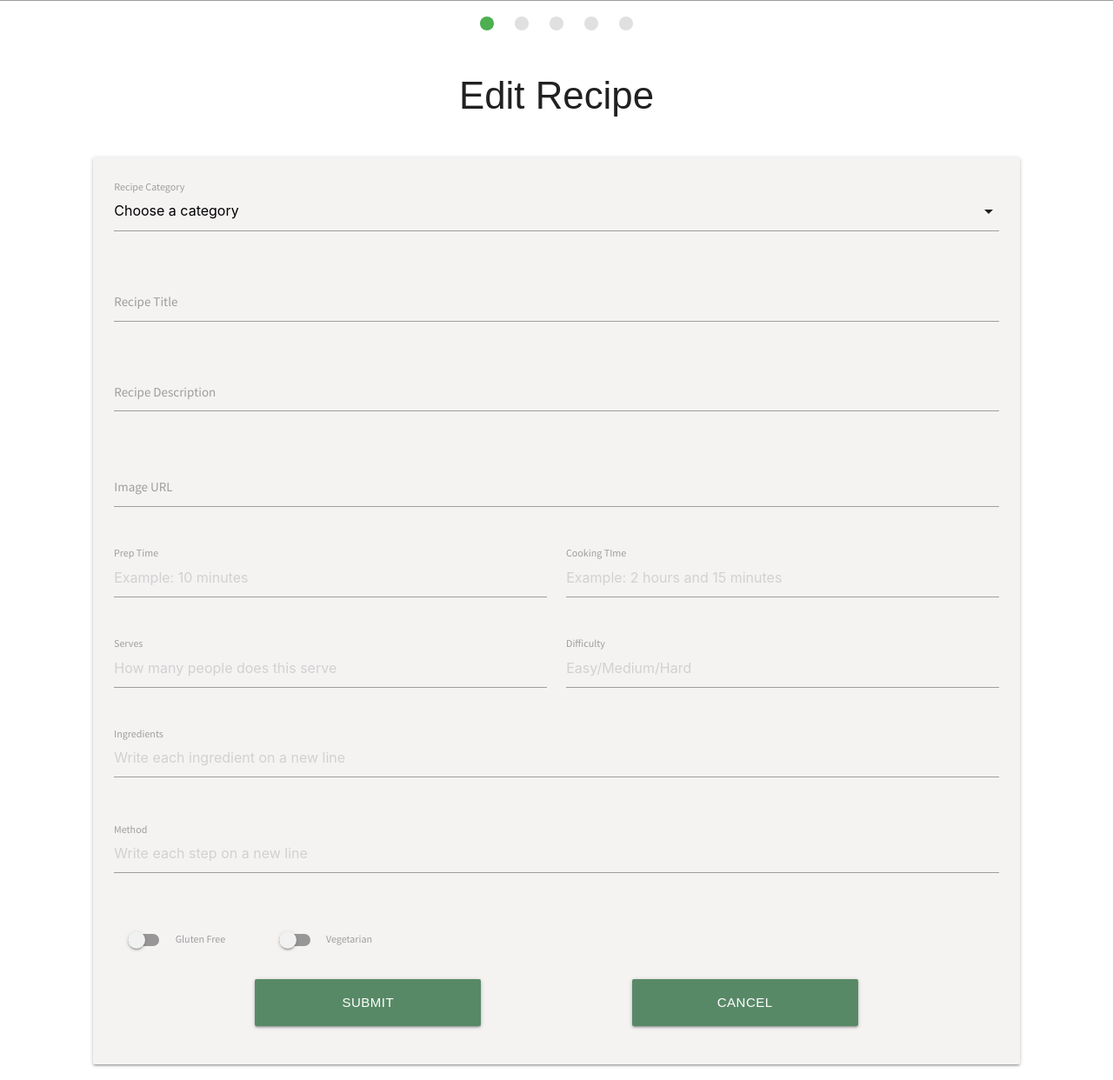
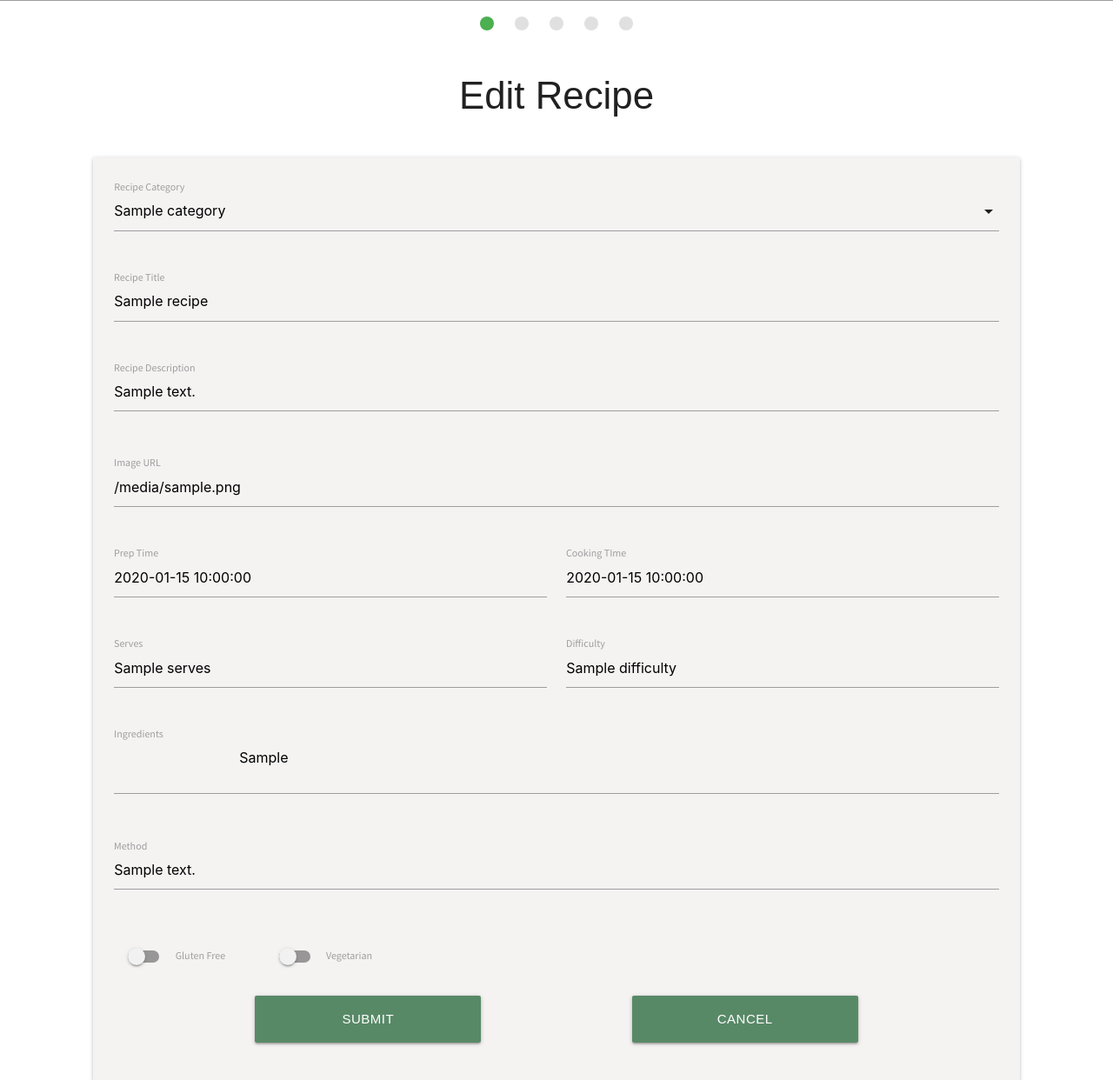
Before and after one commit to Gregory4321/ciao-down, a Flask app: template templates/edit_recipe.html in a window 1280 px wide. Shown: the part 479-1721 px from the top of the page at 87% size. Run offline with Flask 2, Linux system fonts and the light colour scheme; the template is opened without the code that fills it: most values are stand-ins (such as "Sample title", 1, 10 or a date in 2020); some libraries are stand-ins or nearby versions; some web fonts are replaced; grey boxes are pictures that could not be loaded.

Commit message:
Bind data to the Edit Recipe form

```diff
--- a/templates/edit_recipe.html
+++ b/templates/edit_recipe.html
@@ -53,9 +53,13 @@
                     <div class="row">
                         <div class="input-field col s12">
                             <select id="category_name" name="category_name" class="validate" required>
-                                <option value="" disabled selected>Choose a category</option>
+                                <option value="" disabled>Choose a category</option>
                                 {% for category in categories %}
-                                    <option value="{{ category.category_name }}">{{ category.category_name }}</option>
+                                    {% if category.category_name == recipe.category_name %}
+                                        <option value="{{ category.category_name }}" selected>{{ category.category_name }}</option>
+                                    {% else %}
+                                        <option value="{{ category.category_name }}">{{ category.category_name }}</option>
+                                    {% endif %}
                                 {% endfor %}
                             </select>
                             <label for="category_name">Recipe Category</label>
@@ -65,7 +69,7 @@
                     <div class="row">
                         <div class="input-field col s12">
                             <input id="recipe_title" name="recipe_title" type="text" class="validate" minlength="3"
-                                maxlength="50" required>
+                                value="{{ recipe.recipe_title }}" maxlength="50" required>
                             <label for="recipe_title">Recipe Title</label>
                         </div>
                     </div>
@@ -73,14 +77,17 @@
                     <div class="row">
                         <div class="input-field col s12">
                             <textarea id="recipe_description" name="recipe_description"
-                                class="materialize-textarea validate" minlength="5" maxlength="150" required></textarea>
+                                class="materialize-textarea validate" minlength="5" maxlength="150" required>
+                                {{- recipe.recipe_description -}}
+                            </textarea>
                             <label for="recipe_description">Recipe Description</label>
                         </div>
                     </div>
                     <!-- Recipe image -->
                     <div class="row">
                         <div class="input-field col s12">
-                            <input id="image_url" name="image_url" type="url" class="validate" required>
+                            <input id="image_url" name="image_url" type="url" class="validate"
+                                value="{{ recipe.image_url }}" required>
                             <label for="image_url">Image URL</label>
                         </div>
                     </div>
@@ -88,13 +95,13 @@
                     <div class="row">
                         <div class="input-field col s6">
                             <input id="prep_time" name="prep_time" type="text" class="validate"
-                                placeholder="Example: 10 minutes" required>
+                                value="{{ recipe.prep_time }}" placeholder="Example: 10 minutes" required>
                             <label for="prep_time">Prep Time</label>
                         </div>
                         <!-- Recipe cooking time -->
                         <div class="input-field col s6">
                             <input id="cooking_time" name="cooking_time" type="text" class="validate"
-                                placeholder="Example: 2 hours and 15 minutes" required>
+                                value="{{ recipe.cooking_time }}" placeholder="Example: 2 hours and 15 minutes" required>
                             <label for="cooking_time">Cooking TIme</label>
                         </div>
                     </div>
@@ -102,12 +109,13 @@
                     <div class="row">
                         <div class="input-field col s6">
                             <input id="serves" name="serves" type="text" class="validate" placeholder="How many people does this serve"
-                                required>
+                                value="{{ recipe.serves }}" required>
                             <label for="serves">Serves</label>
                         </div>
                         <!-- Recipe difficulty -->
                         <div class="input-field col s6">
-                            <input id="difficulty" name="difficulty" type="text" class="validate" placeholder="Easy/Medium/Hard" required>
+                            <input id="difficulty" name="difficulty" type="text" class="validate" placeholder="Easy/Medium/Hard"
+                            value="{{ recipe.difficulty }}" required>
                             <label for="difficulty">Difficulty</label>
                         </div>
                     </div>
@@ -115,7 +123,9 @@
                     <div class="row">
                         <div class="input-field col s12">
                             <textarea id="recipe_ingredients" name="recipe_ingredients" class="materialize-textarea validate"
-                                placeholder="Write each ingredient on a new line" required></textarea>
+                                placeholder="Write each ingredient on a new line" required>
+                                {{ recipe.recipe_ingredients }}
+                            </textarea>
                             <label for="recipe_ingredients">Ingredients</label>
                         </div>
                     </div>
@@ -123,7 +133,9 @@
                     <div class="row">
                         <div class="input-field col s12">
                             <textarea id="recipe_method" name="recipe_method" class="materialize-textarea validate"
-                                placeholder="Write each step on a new line" required></textarea>
+                                placeholder="Write each step on a new line" required>
+                                {{- recipe.recipe_description -}}
+                            </textarea>
                             <label for="recipe_method">Method</label>
                         </div>
                     </div>
@@ -132,7 +144,11 @@
                         <div class="input-field col s2">
                             <div class="switch">
                                 <label for="is_gluten_free">
+                                    {% if recipe.is_gluten_free == "on" %}
+                                    <input type="checkbox" id="is_gluten_free" name="is_gluten_free" checked>
+                                    {% else %}
                                     <input type="checkbox" id="is_gluten_free" name="is_gluten_free">
+                                    {% endif %}
                                     <span class="lever"></span>
                                     Gluten Free
                                 </label>
@@ -142,7 +158,11 @@
                         <div class="input-field col s2">
                             <div class="switch">
                                 <label for="is_vegetarian">
+                                    {% if recipe.is_vegetarian == "on" %}
+                                    <input type="checkbox" id="is_vegetarian" name="is_vegetarian" checked>
+                                    {% else %}
                                     <input type="checkbox" id="is_vegetarian" name="is_vegetarian">
+                                    {% endif %}
                                     <span class="lever"></span>
                                     Vegetarian
                                 </label>
@@ -154,8 +174,8 @@
                         <button type="submit" class="col offset-s2 s3 btn-large form-btn">
                             Submit
                         </button>
-                        <!-- Clear button -->
-                        <a href="{{ url_for('index') }}" class="col offset-s2 s3 btn-large form-btn">
+                        <!-- Cancel button -->
+                        <a href="{{ url_for('profile', username=session['user']) }}" class="col offset-s2 s3 btn-large form-btn">
                             Cancel
                         </a>
                     </div>
```
